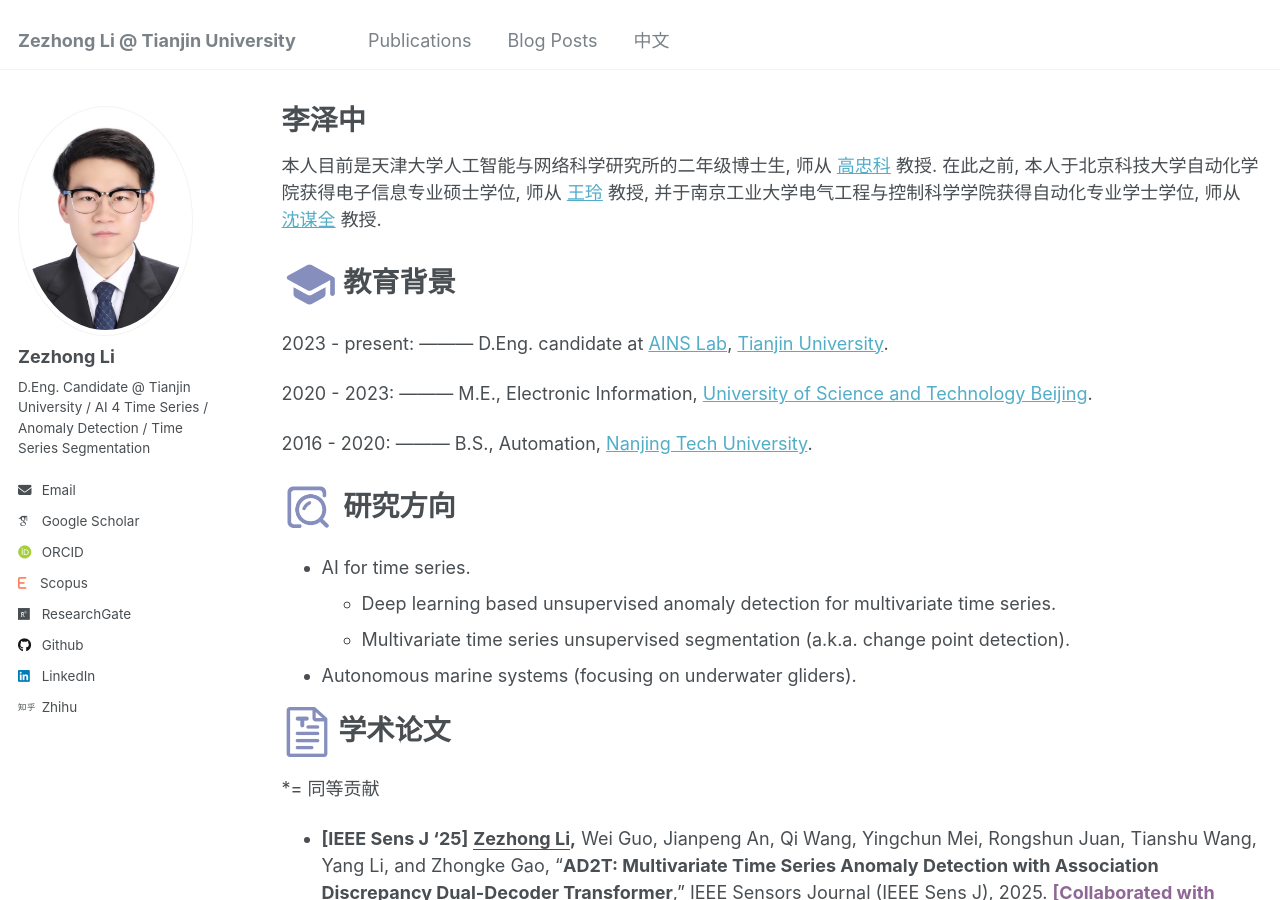
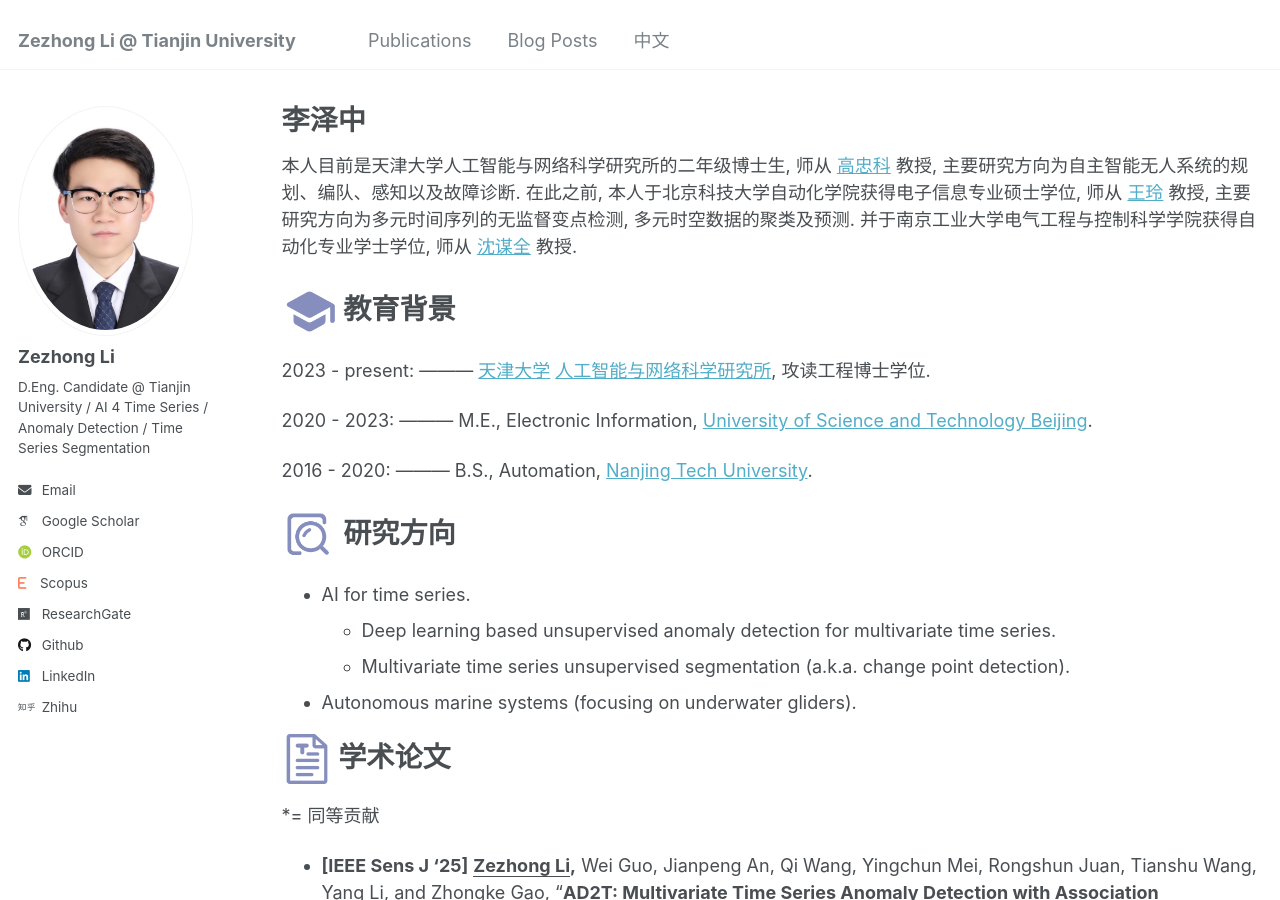
Before and after one commit to lzz19980125/lzz19980125.github.io, a Jekyll site: the page built from _pages/chinese.md, in a window 1280 px wide and 900 px high. Built offline with Jekyll 4.4.1, drawn with Linux system fonts in a browser that asks for light colours; some web fonts are replaced.

Commit message:
Update chinese.md

```diff
--- a/_pages/chinese.md
+++ b/_pages/chinese.md
@@ -6,11 +6,11 @@ author_profile: true
 ---
 
 
-本人目前是天津大学人工智能与网络科学研究所的二年级博士生, 师从 [高忠科](https://ains.tju.edu.cn/info/1052/1057.htm) 教授. 在此之前, 本人于北京科技大学自动化学院获得电子信息专业硕士学位, 师从 [王玲](https://faculty.ustb.edu.cn/LingWang1/zh_CN/index/77379/list/index.htm) 教授, 并于南京工业大学电气工程与控制科学学院获得自动化专业学士学位, 师从 [沈谋全](https://eecs.njtech.edu.cn/info/1129/4881.htm) 教授.
+本人目前是天津大学人工智能与网络科学研究所的二年级博士生, 师从 [高忠科](https://ains.tju.edu.cn/info/1052/1057.htm) 教授, 主要研究方向为自主智能无人系统的规划、编队、感知以及故障诊断. 在此之前, 本人于北京科技大学自动化学院获得电子信息专业硕士学位, 师从 [王玲](https://faculty.ustb.edu.cn/LingWang1/zh_CN/index/77379/list/index.htm) 教授, 主要研究方向为多元时间序列的无监督变点检测, 多元时空数据的聚类及预测. 并于南京工业大学电气工程与控制科学学院获得自动化专业学士学位, 师从 [沈谋全](https://eecs.njtech.edu.cn/info/1129/4881.htm) 教授.
 
 # <img src="../images/education_icon.png" width="55" height="50"> 教育背景
 
-2023 - present:  ---------  D.Eng. candidate at [AINS Lab](https://ains.tju.edu.cn/index.htm), [Tianjin University](https://www.tju.edu.cn/).
+2023 - present:  ---------  [天津大学](https://www.tju.edu.cn/) [人工智能与网络科学研究所](https://ains.tju.edu.cn/index.htm), 攻读工程博士学位.
 
 2020 - 2023: --------- M.E., Electronic Information, [University of Science and Technology Beijing](https://www.ustb.edu.cn/).
 
```
